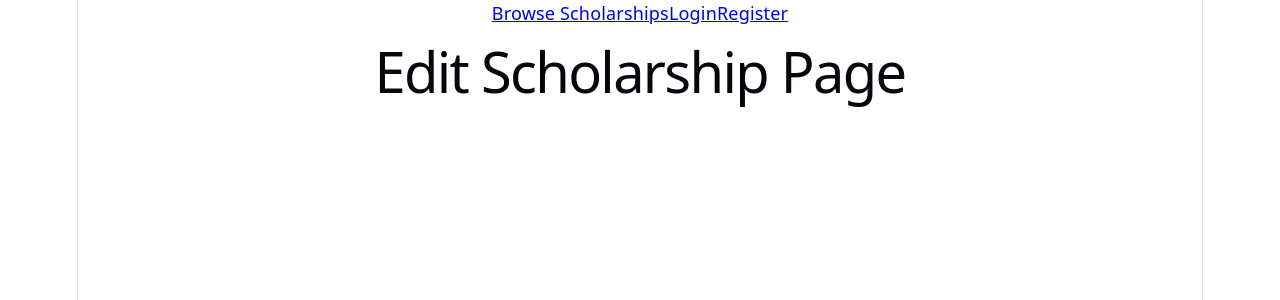
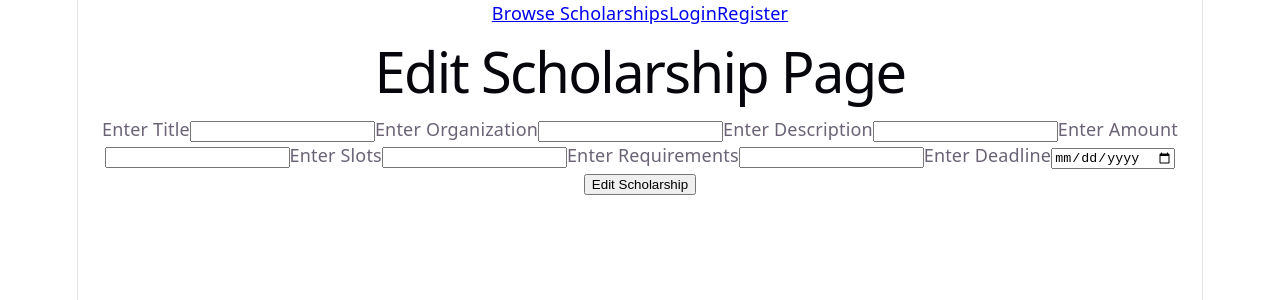
Before and after one commit to Geoffkai/SkolarTrack, a React (Vite) app in the folder client/: page /admin/scholarships/1/edit in a window 1280 px wide. Shown: the top 300 px of the page. Built offline with nearby package versions, Linux system fonts and the light colour scheme; no server answers; sample sign-in values are in the browser's storage.

Commit message:
Complete EditScholarship: fetch, prefill, PUT update

```diff
--- a/client/src/pages/EditScholarship.jsx
+++ b/client/src/pages/EditScholarship.jsx
@@ -1,5 +1,121 @@
-function EditScholarship(){
-    return <h1>Edit Scholarship Page</h1>;
+import { useEffect, useState } from "react";
+import apiFetch from "../services/api";
+import { useNavigate, useParams } from "react-router-dom";
+
+function EditScholarship() {
+  const [formData, setFormData] = useState({});
+  const [isLoading, setIsLoading] = useState(true);
+  const { id } = useParams();
+  const navigate = useNavigate();
+
+  useEffect(() => {
+    apiFetch(`/scholarships/${id}`)
+      .then((data) => setFormData({ ...data.scholarship }))
+      .catch((err) =>
+        console.error("Failed to get the details of the scholarship: ", err),
+      )
+      .finally(() => {
+        setIsLoading(false);
+      });
+  }, []);
+
+  if (isLoading) {
+    return <p>Loading...</p>;
+  }
+
+  function handleChange(e) {
+    const { name, value } = e.target;
+
+    setFormData((prevFormData) => ({ ...prevFormData, [name]: value }));
+  }
+
+  async function handleSubmit(e) {
+    e.preventDefault();
+
+    try {
+      await apiFetch(`/scholarships/${id}`, {
+        method: "PUT",
+        body: JSON.stringify(formData),
+      });
+      navigate("/admin/dashboard");
+    } catch (err) {
+      console.error("Registration failed:", err);
+    }
+  }
+
+  return (
+    <div>
+      <h1>Edit Scholarship Page</h1>
+      <form onSubmit={handleSubmit}>
+        <label htmlFor="title">Enter Title</label>
+        <input
+          id="title"
+          name="title"
+          value={formData.title}
+          type="text"
+          onChange={handleChange}
+          required
+        />
+
+        <label htmlFor="organization">Enter Organization</label>
+        <input
+          id="organization"
+          name="organization"
+          value={formData.organization}
+          type="text"
+          onChange={handleChange}
+          required
+        />
+
+        <label htmlFor="description">Enter Description</label>
+        <input
+          id="description"
+          name="description"
+          value={formData.description}
+          type="text"
+          onChange={handleChange}
+        />
+
+        <label htmlFor="amount">Enter Amount</label>
+        <input
+          id="amount"
+          name="amount"
+          value={formData.amount}
+          type="number"
+          onChange={handleChange}
+        />
+
+        <label htmlFor="slots">Enter Slots</label>
+        <input
+          id="slots"
+          name="slots"
+          value={formData.slots}
+          type="number"
+          onChange={handleChange}
+        />
+
+        <label htmlFor="requirements">Enter Requirements</label>
+        <input
+          id="requirements"
+          name="requirements"
+          value={formData.requirements}
+          type="text"
+          onChange={handleChange}
+        />
+
+        <label htmlFor="deadline">Enter Deadline</label>
+        <input
+          id="deadline"
+          name="deadline"
+          value={formData.deadline}
+          type="date"
+          onChange={handleChange}
+          required
+        />
+        <button type="submit">Edit Scholarship</button>
+      </form>
+    </div>
+  );
 }
 
 export default EditScholarship;
```
